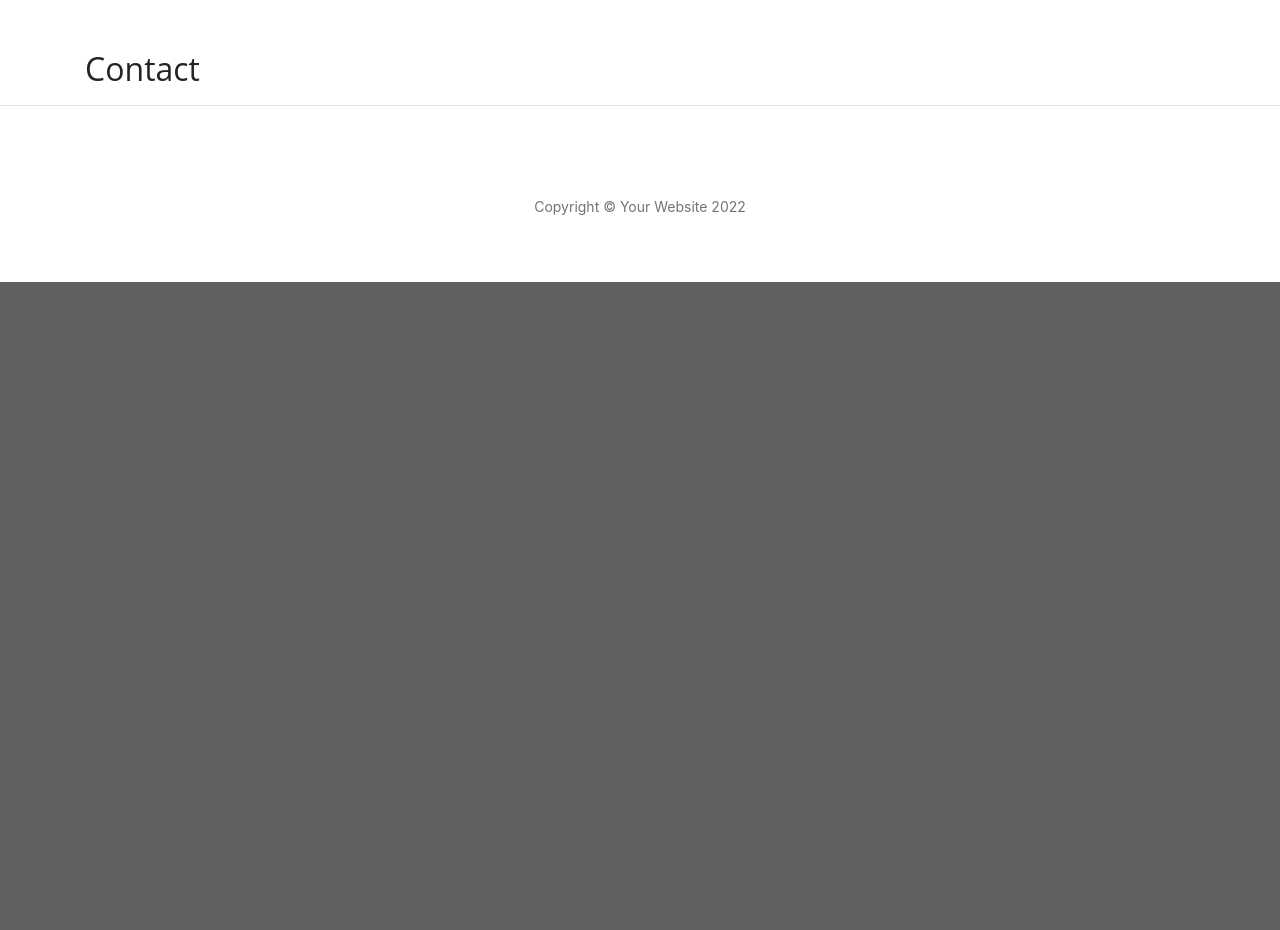
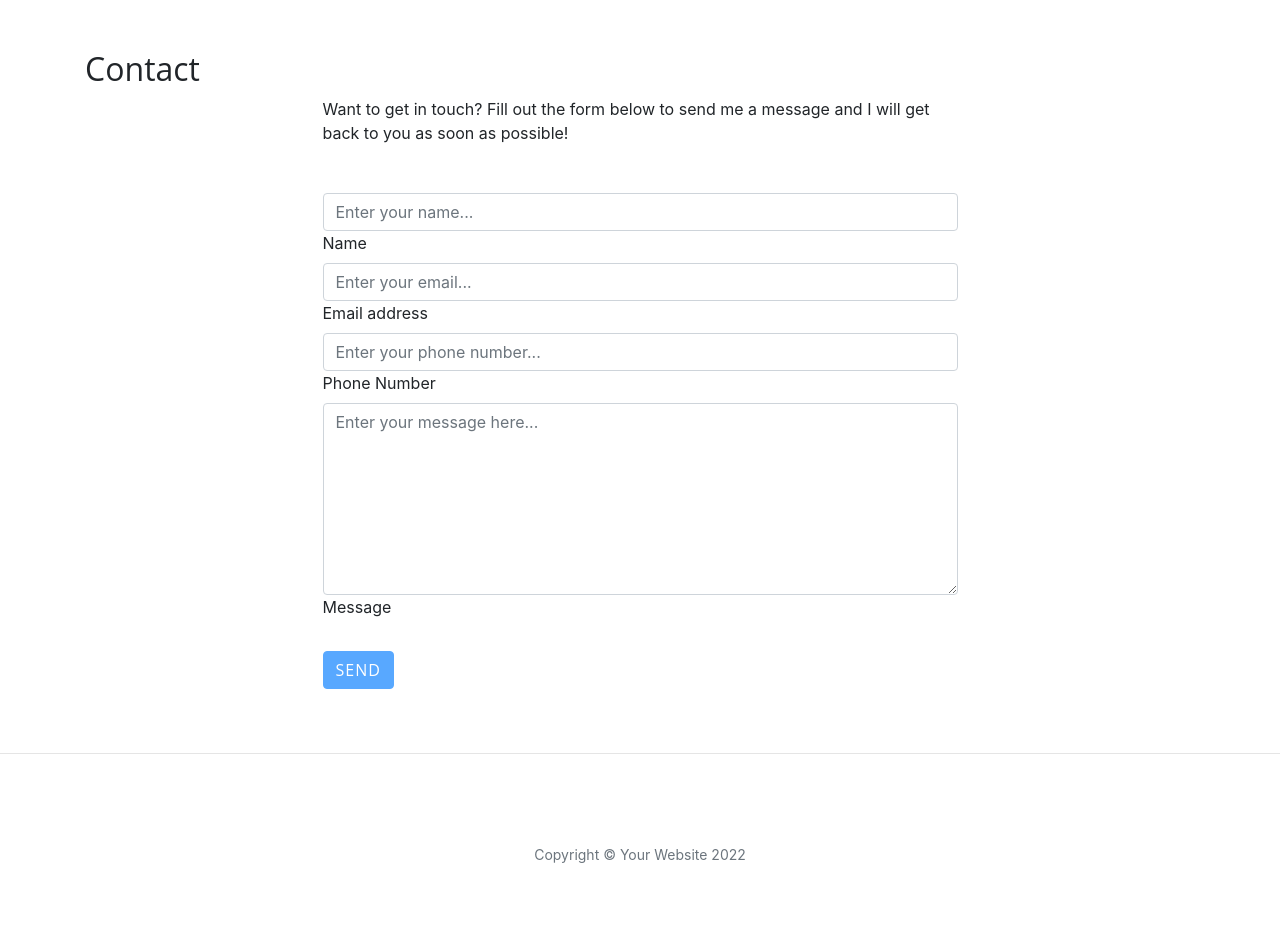
Before and after one commit to Tom-Ainsworth/first-flask-application, a Flask app: page /contact in a window 1280 px wide. Shown: the part 532-1462 px from the top of the page. Before the commit the page ends 814 px from the top, so only its background shows below. Run offline with Flask 2, Linux system fonts and the light colour scheme; some libraries are stand-ins or nearby versions.

Commit message:
Add contact form

```diff
--- a/app.py
+++ b/app.py
@@ -1,6 +1,6 @@
 import os
 import json
-from flask import Flask, render_template
+from flask import Flask, render_template, request
 app = Flask(__name__)
 
 
@@ -28,8 +28,11 @@ def about_member(member_name):
     return render_template('member.html', member=member)
 
 
-@app.route('/contact')
+@app.route('/contact', methods=['GET', 'POST'])
 def contact():
+    if request.method == 'POST':
+        print(request.form.get('name'))
+        print(request.form['email'])
     return render_template('contact.html', page_title='Contact')
 
 
--- a/templates/contact.html
+++ b/templates/contact.html
@@ -1,4 +1,61 @@
 {% extends 'base.html' %}
 {% block content%}
-<h2>{{ page_title }}</h2>
-{% endblock %}Î
+    <h2>{{ page_title }}</h2>
+
+    <div class="row gx-4 gx-lg-5 justify-content-center">
+        <div class="col-md-10 col-lg-8 col-xl-7">
+            <p>Want to get in touch? Fill out the form below to send me a message and I will get back to you as soon as
+                possible!</p>
+            <div class="my-5">
+                <form method="POST" name="sentMessage" id="contactForm" novalidate>
+                    <div class="form-floating">
+                        <input class="form-control" id="name" name="name" type="text" placeholder="Enter your name..."/>
+                        <label for="name">Name</label>
+                        <div class="invalid-feedback" data-sb-feedback="name:required">A name is required.</div>
+                    </div>
+                    <div class="form-floating">
+                        <input class="form-control" id="email" name="email" type="email" placeholder="Enter your email..."/>
+                        <label for="email">Email address</label>
+                        <div class="invalid-feedback" data-sb-feedback="email:required">An email is required.</div>
+                        <div class="invalid-feedback" data-sb-feedback="email:email">Email is not valid.</div>
+                    </div>
+                    <div class="form-floating">
+                        <input class="form-control" id="phone" name="phone" type="text" placeholder="Enter your phone number..."/>
+                        <label for="phone">Phone Number</label>
+                        <div class="invalid-feedback" data-sb-feedback="phone:required">A phone number is required.</div>
+                    </div>
+                    <div class="form-floating">
+                        <textarea class="form-control" id="message" name="message" placeholder="Enter your message here..."
+                            style="height: 12rem"></textarea>
+                        <label for="message">Message</label>
+                        <div class="invalid-feedback" data-sb-feedback="message:required">A message is required.</div>
+                    </div>
+                    <br />
+                    <!-- Submit success message-->
+                    <!---->
+                    <!-- This is what your users will see when the form-->
+                    <!-- has successfully submitted-->
+                    <div class="d-none" id="submitSuccessMessage">
+                        <div class="text-center mb-3">
+                            <div class="fw-bolder">Form submission successful!</div>
+                            To activate this form, sign up at
+                            <br />
+                            <a
+                                href="https://startbootstrap.com/solution/contact-forms">https://startbootstrap.com/solution/contact-forms</a>
+                        </div>
+                    </div>
+                    <!-- Submit error message-->
+                    <!---->
+                    <!-- This is what your users will see when there is-->
+                    <!-- an error submitting the form-->
+                    <div class="d-none" id="submitErrorMessage">
+                        <div class="text-center text-danger mb-3">Error sending message!</div>
+                    </div>
+                    <!-- Submit Button-->
+                    <button class="btn btn-primary text-uppercase disabled" id="submitButton" type="submit">Send</button>
+                </form>
+            </div>
+        </div>
+    </div>
+
+{% endblock %}
```
